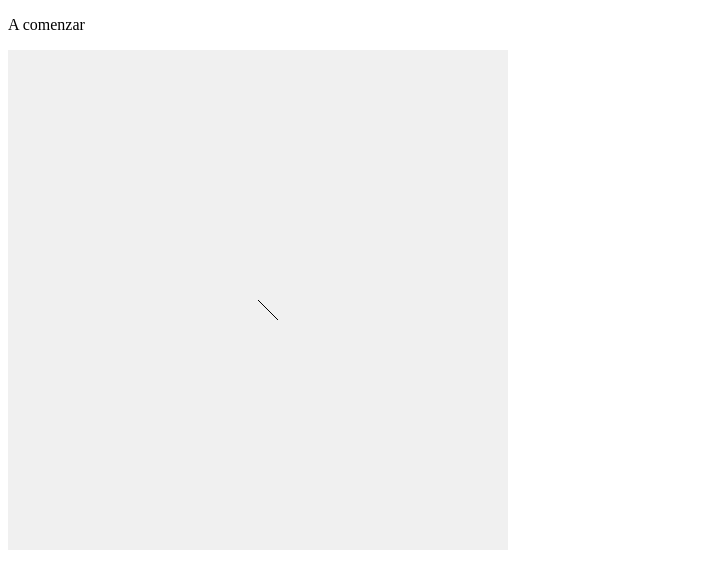
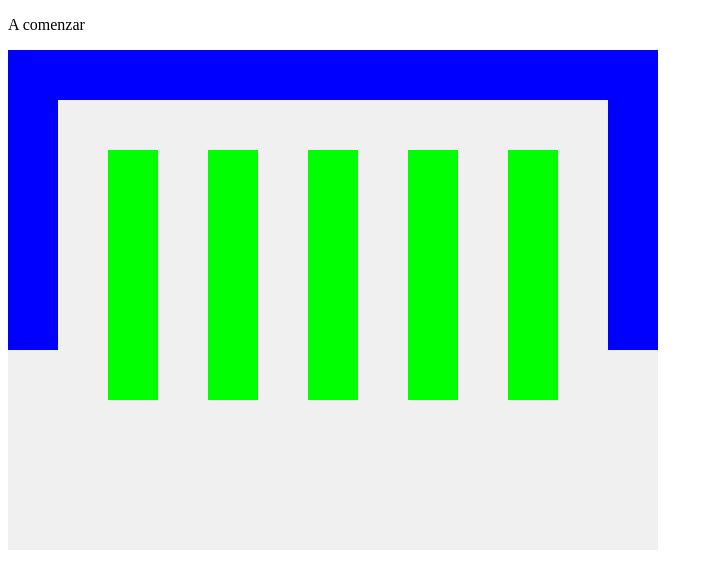
Before and after one commit to moisesisaias/intellimarket, a website: page index.html in a window 1280 px wide. Shown: the whole page, without its empty margins (0-713 px from the left). Drawn offline with Linux system fonts and the light colour scheme.

Commit message:
Drawing sketch.

```diff
--- a/index.html
+++ b/index.html
@@ -10,7 +10,7 @@
    <BODY>
       <P> A comenzar
       <section id="sect">
-    	<canvas id="canv" width="500" height="500">
+    	<canvas id="canv" width="650" height="500">
     		Canvas no es soportado en este explorador.
     	</canvas>
       </section>
--- a/js/script.js
+++ b/js/script.js
@@ -1,18 +1,67 @@
+
+var objects = [];
+objects.push({
+	x:0, y:50,
+	width:50, heigth:250,
+	color: '#00f'
+});
+
+objects.push({
+	x:100, y:100,
+	width:50, heigth:250,
+	color: '#0f0'
+});
+
+objects.push({
+	x:200, y:100,
+	width:50, heigth:250,
+	color: '#0f0'
+});
+
+objects.push({
+	x:300, y:100,
+	width:50, heigth:250,
+	color: '#0f0'
+});
+
+objects.push({
+	x:400, y:100,
+	width:50, heigth:250,
+	color: '#0f0'
+});
+
+objects.push({
+	x:500, y:100,
+	width:50, heigth:250,
+	color: '#0f0'
+});
+
+objects.push({
+	x:600, y:50,
+	width:50, heigth:250,
+	color: '#00f'
+});
+
+objects.push({
+	x:0, y:0,
+	width:700, heigth:50,
+	color: '#00f'
+});
+
+
 window.onload = function() {
 	var cv = document.getElementById("canv");
 	var cvx = cv.getContext("2d");
 
+	/*
 	cvx.fillStyle = "#FF0000";
 	cvx.moveTo(250,250);
 	cvx.lineTo(270,270);
 
-	cvx.stroke();
+	cvx.stroke();*/
+	for (var i = 0; i< objects.length; i++) {
+		cvx.fillStyle = objects[i].color;
+		cvx.fillRect(objects[i].x, objects[i].y, objects[i].width, objects[i].heigth);
+
+	}
 };
-
-
-var objects = [];
-objects.push({
-	x:0, y:0,
-	width:100, heigth:200,
-	color: '#0f0'
-});
```
